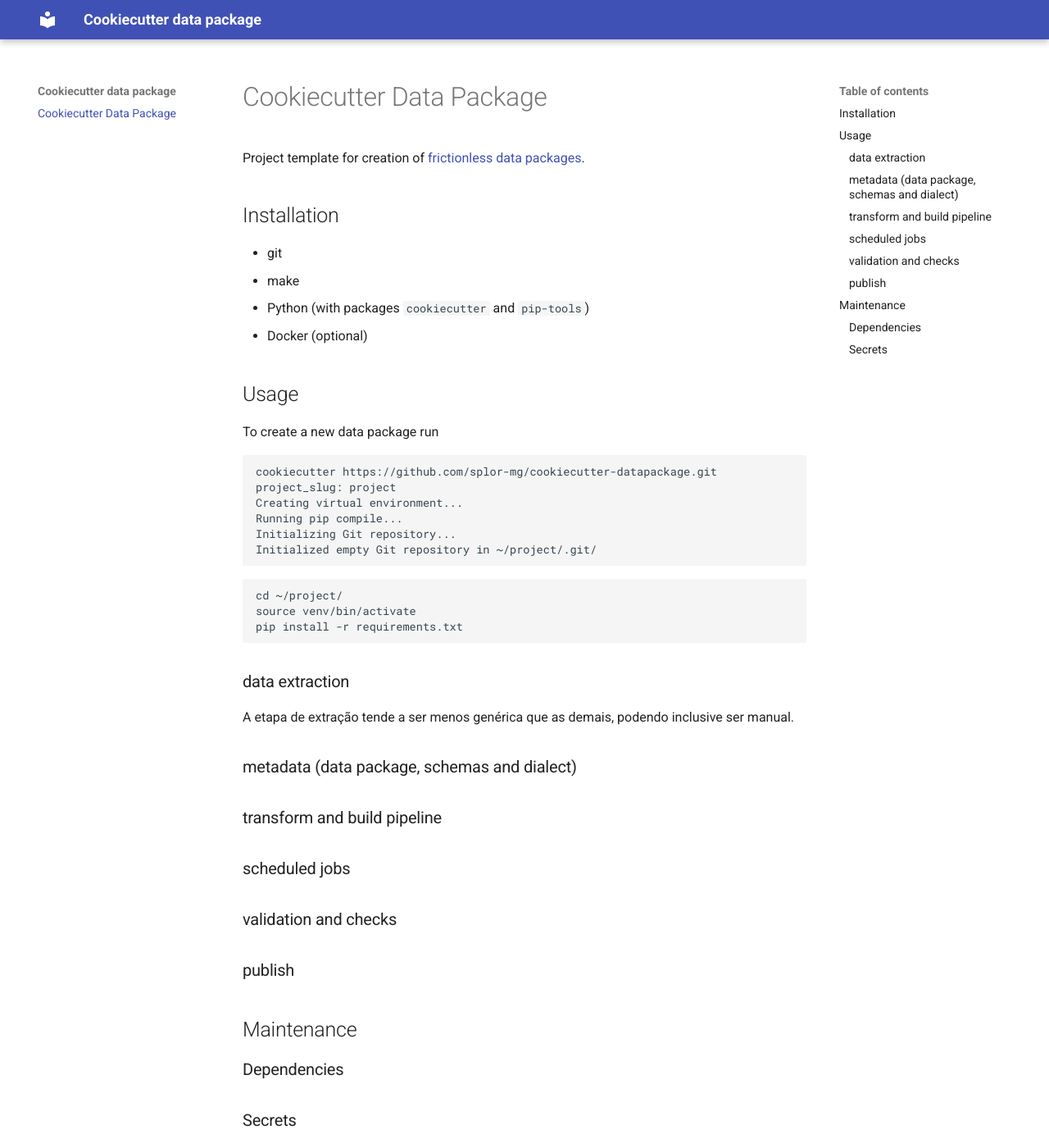
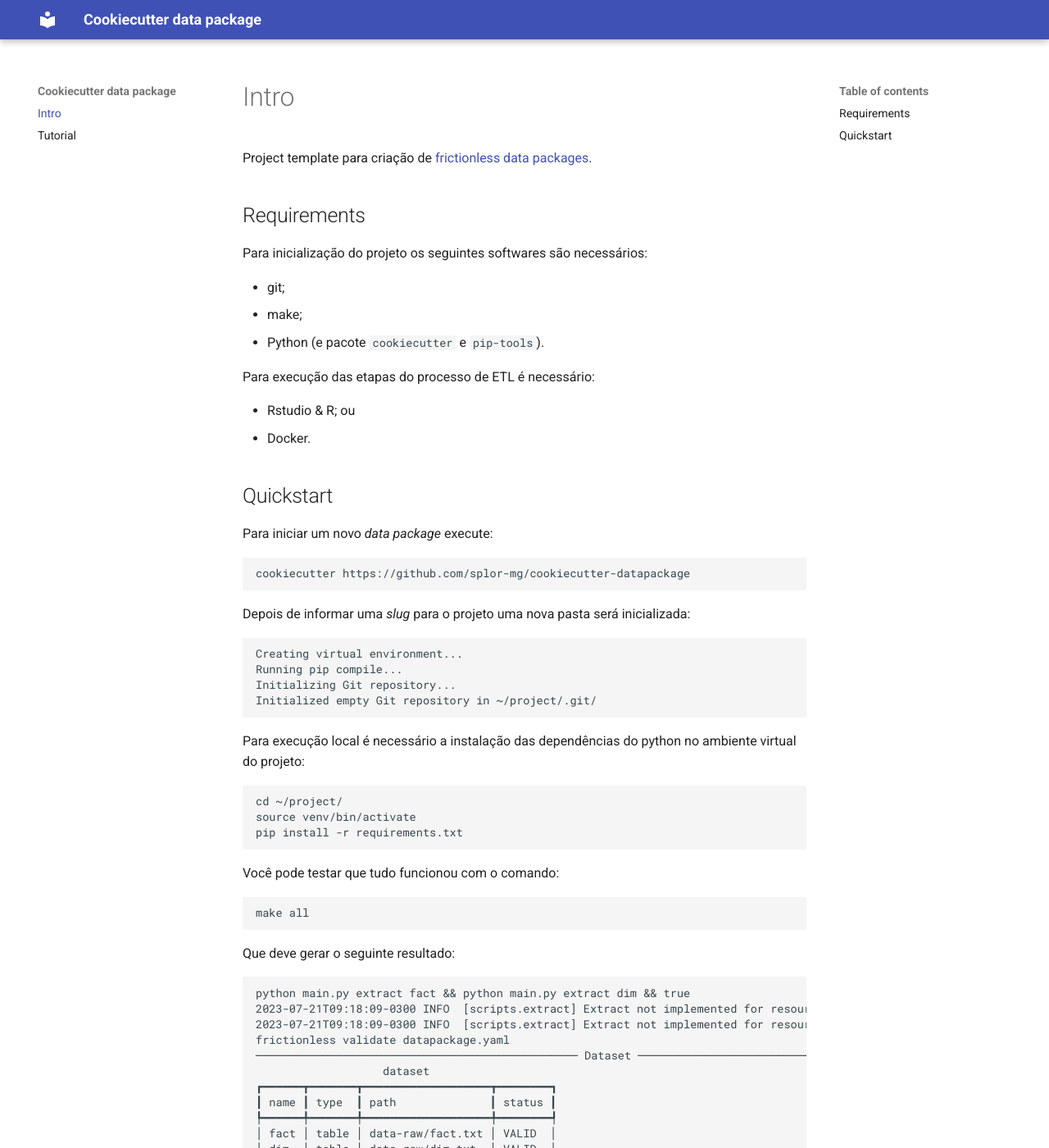
Before and after one commit to splor-mg/cookiecutter-datapackage, an MkDocs documentation site: the page built from docs/index.md, in a window 1280 px wide and 1400 px high. Shown: the whole window at 82% size. Built offline with MkDocs 1.6.1 and Material for MkDocs 9.7.7, drawn with Linux system fonts in a browser that asks for light colours; the version menu is left out; some of the changed text lies outside the part shown.

Commit message:
adiciona docs quickstart

````diff
--- a/cookiecutter.json
+++ b/cookiecutter.json
@@ -1,4 +1,3 @@
 {
-    "project_slug": null,
-    "raw_files_file_extension": ["txt", "xlsx", "xlsm", "xls" ,"html", "csv"]
+    "project_slug": null
 }
--- a/docs/index.md
+++ b/docs/index.md
@@ -1,26 +1,38 @@
-# Cookiecutter Data Package
+# Intro
 
-Project template for creation of [frictionless data packages](https://frictionlessdata.io/).
+Project template para criação de [frictionless data packages](https://frictionlessdata.io/).
 
-## Installation
+## Requirements
 
-- git
-- make
-- Python (with packages `cookiecutter` and `pip-tools`)
-- Docker (optional)
+Para inicialização do projeto os seguintes softwares são necessários:
 
-## Usage
+- git;
+- make;
+- Python (e pacote `cookiecutter` e `pip-tools`).
 
-To create a new data package run
+Para execução das etapas do processo de ETL é necessário:
+
+- Rstudio & R; ou
+- Docker.
+
+## Quickstart
+
+Para iniciar um novo _data package_ execute:
 
 ```bash
-cookiecutter https://github.com/splor-mg/cookiecutter-datapackage.git
-project_slug: project
+cookiecutter https://github.com/splor-mg/cookiecutter-datapackage
+```
+
+Depois de informar uma _slug_ para o projeto uma nova pasta será inicializada:
+
+```bash
 Creating virtual environment...
 Running pip compile...
 Initializing Git repository...
 Initialized empty Git repository in ~/project/.git/
 ```
+
+Para execução local é necessário a instalação das dependências do python no ambiente virtual do projeto:
 
 ```bash
 cd ~/project/
@@ -28,25 +40,41 @@
 pip install -r requirements.txt
 ```
 
-### data extraction
+Você pode testar que tudo funcionou com o comando:
 
-A etapa de extração tende a ser menos genérica que as demais, podendo inclusive ser manual.
+```bash
+make all
+```
 
-### metadata (data package, schemas and dialect)
+Que deve gerar o seguinte resultado:
 
-### transform and build pipeline
+```bash
+python main.py extract fact && python main.py extract dim && true
+2023-07-21T09:18:09-0300 INFO  [scripts.extract] Extract not implemented for resource {resource_name}...
+2023-07-21T09:18:09-0300 INFO  [scripts.extract] Extract not implemented for resource {resource_name}...
+frictionless validate datapackage.yaml
+──────────────────────────────────────────────── Dataset ─────────────────────────────────────────────────
+                   dataset
+┏━━━━━━┳━━━━━━━┳━━━━━━━━━━━━━━━━━━━┳━━━━━━━━┓
+┃ name ┃ type  ┃ path              ┃ status ┃
+┡━━━━━━╇━━━━━━━╇━━━━━━━━━━━━━━━━━━━╇━━━━━━━━┩
+│ fact │ table │ data-raw/fact.txt │ VALID  │
+│ dim  │ table │ data-raw/dim.txt  │ VALID  │
+└──────┴───────┴───────────────────┴────────┘
+python main.py transform fact --target-descriptor logs/transform/fact.json
+2023-07-21T09:18:09-0300 INFO  [scripts.transform] Transforming resource fact
+python main.py transform dim --target-descriptor logs/transform/dim.json
+2023-07-21T09:18:10-0300 INFO  [scripts.transform] Transforming resource dim
+python main.py build
+frictionless validate datapackage.json
+─────────────────────────────────────────────────────────── Dataset ────────────────────────────────────────────────────────────
+                   dataset
+┏━━━━━━┳━━━━━━━┳━━━━━━━━━━━━━━━━━━━┳━━━━━━━━┓
+┃ name ┃ type  ┃ path              ┃ status ┃
+┡━━━━━━╇━━━━━━━╇━━━━━━━━━━━━━━━━━━━╇━━━━━━━━┩
+│ fact │ table │ data/fact.csv     │ VALID  │
+│ dim  │ table │ data/dim.csv      │ VALID  │
+└──────┴───────┴───────────────────┴────────┘
+```
 
-### scheduled jobs
-
-### validation and checks
-
-### publish
-
-## Maintenance
-
-### Dependencies
-
-### Secrets
-
-- DOCKERHUB_TOKEN
-- DOCKERHUB_USERNAME
+Para entender como customizar o projeto siga o [Tutorial](tutorial.md).
--- /dev/null
+++ b/docs/tutorial.md
@@ -0,0 +1,22 @@
+# Tutorial
+
+## data extraction
+
+A etapa de extração tende a ser menos genérica que as demais, podendo inclusive ser manual.
+
+## metadata (data package, schemas and dialect)
+
+## transform and build pipeline
+
+## scheduled jobs
+
+## Dependencies
+
+## Secrets
+
+- DOCKERHUB_TOKEN
+- DOCKERHUB_USERNAME
+
+## validation and checks
+
+## publish
````
Also changed, not shown: 1 other file.
